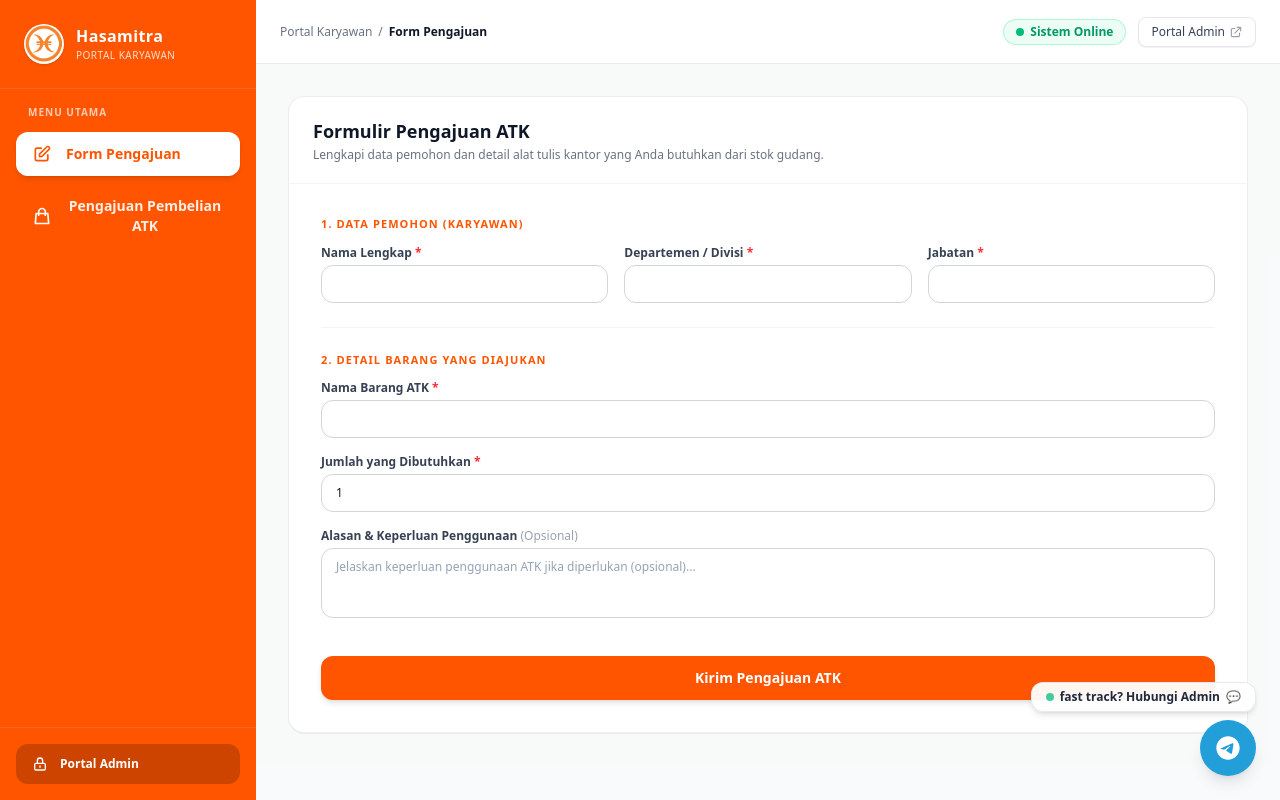
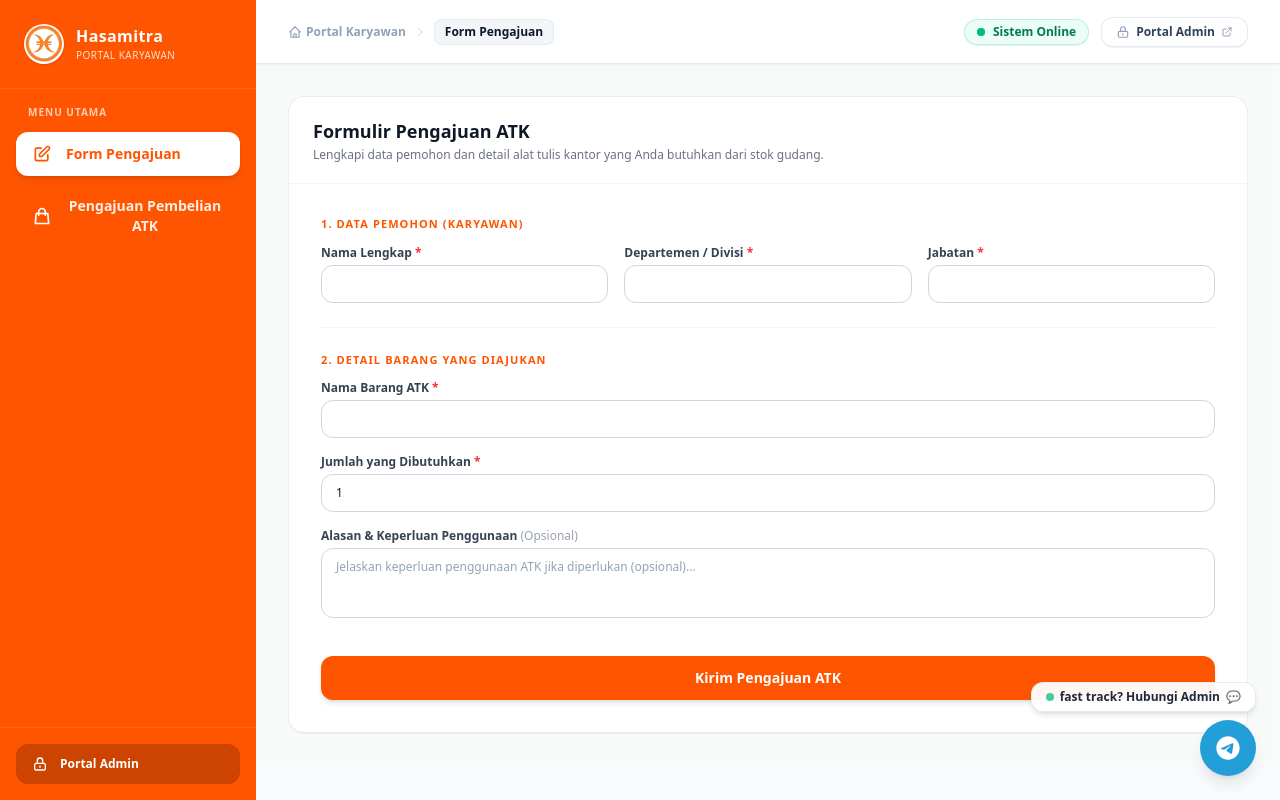
Before and after one commit to MuhammadArif-bin1/Pengajuan-ATK, a Next.js app: page / in a window 1280 px wide. Built offline with nearby package versions, Linux system fonts and the light colour scheme.

Commit message:
style: enhance navbar UI with modern breadcrumbs, pulsing status badge, and sleek buttons

```diff
--- a/src/app/page.tsx
+++ b/src/app/page.tsx
@@ -278,39 +278,57 @@ export default function PublicUserPortalPage() {
 
       {/* ─── MAIN CONTENT AREA ─── */}
       <div className="flex-1 flex flex-col lg:pl-64 min-w-0">
-        {/* ─── TOP NAVBAR HEADER (Identical to Admin) ─── */}
-        <header className="sticky top-0 z-30 flex h-16 w-full items-center justify-between border-b border-gray-200/80 bg-white px-4 sm:px-6">
+        {/* ─── TOP NAVBAR HEADER (Portal Karyawan) ─── */}
+        <header className="sticky top-0 z-30 flex h-16 w-full items-center justify-between border-b border-slate-200/90 bg-white/95 backdrop-blur-md px-4 sm:px-6 lg:px-8 shadow-xs">
           <div className="flex items-center gap-3">
             <button
               onClick={() => setSidebarOpen(true)}
               type="button"
-              className="lg:hidden inline-flex items-center justify-center p-2 rounded-lg text-gray-600 hover:bg-gray-100 focus:outline-none cursor-pointer"
+              className="lg:hidden inline-flex items-center justify-center p-2 rounded-xl text-slate-600 hover:bg-slate-100 focus:outline-none cursor-pointer transition"
             >
-              <svg className="h-6 w-6" fill="none" viewBox="0 0 24 24" stroke="currentColor" strokeWidth={2}>
+              <span className="sr-only">Buka Menu</span>
+              <svg className="h-5 w-5" fill="none" viewBox="0 0 24 24" stroke="currentColor" strokeWidth={2}>
                 <path strokeLinecap="round" strokeLinejoin="round" d="M4 6h16M4 12h16M4 18h16" />
               </svg>
             </button>
 
             {/* Breadcrumb */}
-            <div className="flex items-center gap-1.5 text-xs text-gray-500 font-medium">
-              <span>Portal Karyawan</span>
-              <span>/</span>
-              <span className="font-bold text-gray-900">{getBreadcrumb()}</span>
+            <div className="flex items-center gap-2 text-xs font-semibold">
+              <span className="text-slate-400 flex items-center gap-1 hidden sm:flex">
+                <svg className="w-3.5 h-3.5 text-slate-400" fill="none" viewBox="0 0 24 24" stroke="currentColor" strokeWidth={2}>
+                  <path strokeLinecap="round" strokeLinejoin="round" d="M3 12l2-2m0 0l7-7 7 7M5 10v10a1 1 0 001 1h3m10-11l2 2m-2-2v10a1 1 0 01-1 1h-3m-6 0a1 1 0 001-1v-4a1 1 0 011-1h2a1 1 0 011 1v4a1 1 0 001 1m-6 0h6" />
+                </svg>
+                <span>Portal Karyawan</span>
+              </span>
+              <svg className="w-3 h-3 text-slate-300 shrink-0 hidden sm:block" fill="none" viewBox="0 0 24 24" stroke="currentColor" strokeWidth={2}>
+                <path strokeLinecap="round" strokeLinejoin="round" d="M9 5l7 7-7 7" />
+              </svg>
+              <span className="font-bold text-slate-900 bg-slate-100/90 text-slate-800 px-2.5 py-1 rounded-lg border border-slate-200/80">
+                {getBreadcrumb()}
+              </span>
             </div>
           </div>
 
-          <div className="flex items-center gap-3">
-            <div className="hidden sm:flex items-center gap-1.5 px-3 py-1 rounded-full bg-emerald-50 border border-emerald-200/80 text-emerald-600 text-xs font-semibold">
-              <span className="w-2 h-2 rounded-full bg-emerald-500 animate-pulse" />
+          <div className="flex items-center gap-2.5 sm:gap-3">
+            {/* Status Online Badge */}
+            <div className="hidden sm:flex items-center gap-2 px-3 py-1 rounded-full bg-emerald-50 border border-emerald-200/80 text-emerald-700 text-xs font-bold shadow-2xs">
+              <span className="relative flex h-2 w-2">
+                <span className="animate-ping absolute inline-flex h-full w-full rounded-full bg-emerald-400 opacity-75" />
+                <span className="relative inline-flex rounded-full h-2 w-2 bg-emerald-500" />
+              </span>
               <span>Sistem Online</span>
             </div>
 
+            {/* Portal Admin Button */}
             <Link
               href="/admin/login"
-              className="flex items-center gap-1 px-3 py-1.5 rounded-lg border border-gray-200 bg-white text-gray-700 hover:bg-gray-50 text-xs font-medium transition-colors shadow-2xs"
+              className="inline-flex items-center gap-1.5 px-3.5 py-1.5 rounded-xl border border-slate-200/90 bg-white hover:bg-orange-50/60 hover:border-[#FF5500]/40 text-slate-700 hover:text-[#FF5500] text-xs font-bold transition-all shadow-2xs cursor-pointer group"
             >
+              <svg className="w-3.5 h-3.5 text-slate-400 group-hover:text-[#FF5500] transition-colors" fill="none" viewBox="0 0 24 24" stroke="currentColor" strokeWidth={2}>
+                <path strokeLinecap="round" strokeLinejoin="round" d="M12 15v2m-6 4h12a2 2 0 002-2v-6a2 2 0 00-2-2H6a2 2 0 00-2 2v6a2 2 0 002 2zm10-10V7a4 4 0 00-8 0v4h8z" />
+              </svg>
               <span>Portal Admin</span>
-              <svg className="w-3.5 h-3.5 text-gray-400" fill="none" viewBox="0 0 24 24" stroke="currentColor" strokeWidth={2}>
+              <svg className="w-3 h-3 text-slate-400 group-hover:text-[#FF5500] group-hover:translate-x-0.5 transition-all" fill="none" viewBox="0 0 24 24" stroke="currentColor" strokeWidth={2}>
                 <path strokeLinecap="round" strokeLinejoin="round" d="M10 6H6a2 2 0 00-2 2v10a2 2 0 002 2h10a2 2 0 002-2v-4M14 4h6m0 0v6m0-6L10 14" />
               </svg>
             </Link>
--- a/src/components/layout/Navbar.tsx
+++ b/src/components/layout/Navbar.tsx
@@ -28,25 +28,34 @@ export const Navbar: React.FC<NavbarProps> = ({ onToggleSidebar }) => {
   };
 
   return (
-    <header className="sticky top-0 z-30 flex h-16 w-full items-center justify-between border-b border-gray-200/80 bg-white px-4 sm:px-6">
+    <header className="sticky top-0 z-30 flex h-16 w-full items-center justify-between border-b border-slate-200/90 bg-white/95 backdrop-blur-md px-4 sm:px-6 lg:px-8 shadow-xs">
       {/* Left side: Mobile toggle & Breadcrumb */}
       <div className="flex items-center gap-3">
         <button
           onClick={onToggleSidebar}
           type="button"
-          className="lg:hidden inline-flex items-center justify-center p-2 rounded-lg text-gray-600 hover:bg-gray-100 focus:outline-none cursor-pointer"
+          className="lg:hidden inline-flex items-center justify-center p-2 rounded-xl text-slate-600 hover:bg-slate-100 focus:outline-none cursor-pointer transition"
         >
           <span className="sr-only">Buka Menu</span>
-          <svg className="h-6 w-6" fill="none" viewBox="0 0 24 24" stroke="currentColor" strokeWidth={2}>
+          <svg className="h-5 w-5" fill="none" viewBox="0 0 24 24" stroke="currentColor" strokeWidth={2}>
             <path strokeLinecap="round" strokeLinejoin="round" d="M4 6h16M4 12h16M4 18h16" />
           </svg>
         </button>
 
         {/* Breadcrumb */}
-        <div className="flex items-center gap-1.5 text-xs text-gray-500 font-medium">
-          <span>Portal Admin</span>
-          <span>/</span>
-          <span className="font-bold text-gray-900">{getBreadcrumb()}</span>
+        <div className="flex items-center gap-2 text-xs font-semibold">
+          <span className="text-slate-400 flex items-center gap-1 hidden sm:flex">
+            <svg className="w-3.5 h-3.5 text-slate-400" fill="none" viewBox="0 0 24 24" stroke="currentColor" strokeWidth={2}>
+              <path strokeLinecap="round" strokeLinejoin="round" d="M19 21V5a2 2 0 00-2-2H7a2 2 0 00-2 2v16m14 0h2m-2 0h-5m-9 0H3m2 0h5M9 7h1m-1 4h1m4-4h1m-1 4h1m-5 10v-5a1 1 0 011-1h2a1 1 0 011 1v5m-4 0h4" />
+            </svg>
+            <span>Portal Admin</span>
+          </span>
+          <svg className="w-3 h-3 text-slate-300 shrink-0 hidden sm:block" fill="none" viewBox="0 0 24 24" stroke="currentColor" strokeWidth={2}>
+            <path strokeLinecap="round" strokeLinejoin="round" d="M9 5l7 7-7 7" />
+          </svg>
+          <span className="font-bold text-slate-900 bg-slate-100/90 text-slate-800 px-2.5 py-1 rounded-lg border border-slate-200/80">
+            {getBreadcrumb()}
+          </span>
         </div>
       </div>
 
@@ -55,18 +64,23 @@ export const Navbar: React.FC<NavbarProps> = ({ onToggleSidebar }) => {
         {/* Realtime Notification Bell & Dropdown */}
         <NotificationDropdown />
 
-        <div className="hidden sm:flex items-center gap-1.5 px-3 py-1 rounded-full bg-emerald-50 border border-emerald-200/80 text-emerald-600 text-xs font-semibold">
-          <span className="w-2 h-2 rounded-full bg-emerald-500 animate-pulse" />
+        {/* Status Online Badge */}
+        <div className="hidden sm:flex items-center gap-2 px-3 py-1 rounded-full bg-emerald-50 border border-emerald-200/80 text-emerald-700 text-xs font-bold shadow-2xs">
+          <span className="relative flex h-2 w-2">
+            <span className="animate-ping absolute inline-flex h-full w-full rounded-full bg-emerald-400 opacity-75" />
+            <span className="relative inline-flex rounded-full h-2 w-2 bg-emerald-500" />
+          </span>
           <span>Sistem Online</span>
         </div>
 
+        {/* Website Public Portal Link */}
         <Link
           href="/"
           target="_blank"
-          className="flex items-center gap-1 px-3 py-1.5 rounded-lg border border-gray-200 bg-white text-gray-700 hover:bg-gray-50 text-xs font-medium transition-colors shadow-2xs"
+          className="inline-flex items-center gap-1.5 px-3.5 py-1.5 rounded-xl border border-slate-200/90 bg-white hover:bg-orange-50/60 hover:border-[#FF5500]/40 text-slate-700 hover:text-[#FF5500] text-xs font-bold transition-all shadow-2xs cursor-pointer group"
         >
           <span>Website</span>
-          <svg className="w-3.5 h-3.5 text-gray-400" fill="none" viewBox="0 0 24 24" stroke="currentColor" strokeWidth={2}>
+          <svg className="w-3 h-3 text-slate-400 group-hover:text-[#FF5500] group-hover:translate-x-0.5 transition-all" fill="none" viewBox="0 0 24 24" stroke="currentColor" strokeWidth={2}>
             <path strokeLinecap="round" strokeLinejoin="round" d="M10 6H6a2 2 0 00-2 2v10a2 2 0 002 2h10a2 2 0 002-2v-4M14 4h6m0 0v6m0-6L10 14" />
           </svg>
         </Link>
```
